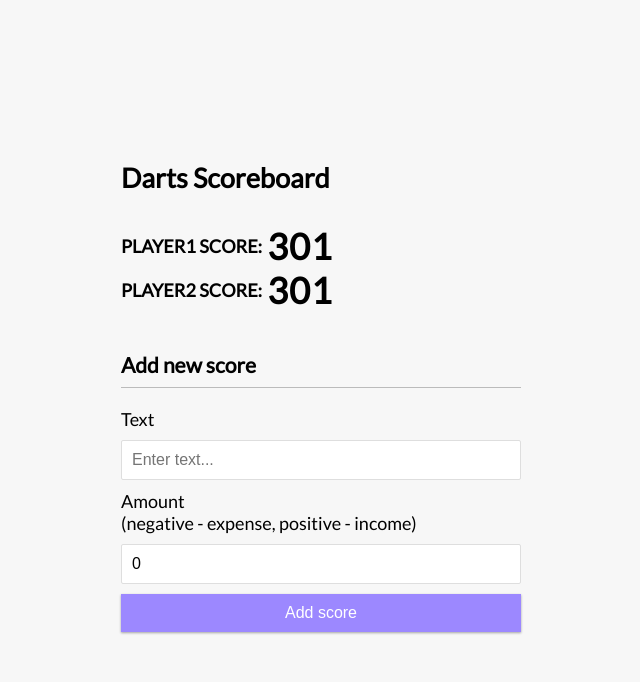
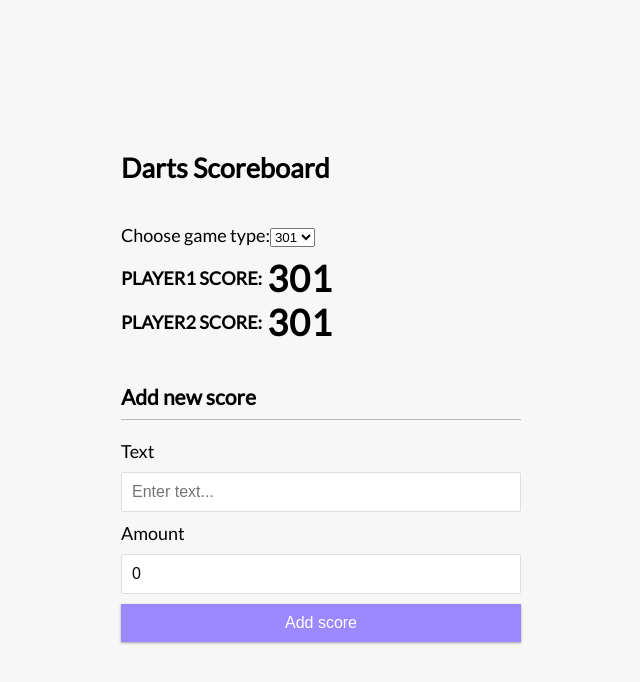
Before and after one commit to eetumaki/darts-app, a React (Create React App) app: page / in a window 1280 px wide. Shown: the top 682 px of the page, without its empty margins (319-959 px from the left). Built offline with nearby package versions, Linux system fonts and the light colour scheme.

Commit message:
made gametypes

```diff
--- a/src/components/AddScore.js
+++ b/src/components/AddScore.js
@@ -12,9 +12,7 @@ export const AddScore = () => {
             <input type="text" value={text} onChange={(e) => setText(e.target.value)} placeholder="Enter text..." />
             </div>
             <div className="form-control">
-            <label htmlFor="amount"
-                >Amount <br />
-                (negative - expense, positive - income)</label
+            <label htmlFor="amount"> Amount <br /></label
             >
             <input type="number" value={amount} onChange={(e) => setAmount(e.target.value)} placeholder="Enter amount..." />
             </div>
--- a/src/components/Score.js
+++ b/src/components/Score.js
@@ -1,15 +1,34 @@
-import React from 'react'
+import React, { useState } from 'react'
 
 export const Score = () => {
+  const [gameType, setGameType] = useState('option1'); //default gametype is 301
+  const [score, setScore] = useState({
+    score1:301,
+    score2:301
+  });
+
+  const handleGameTypeChange = (event) => {
+    setGameType(event.target.value);
+    //update scores based on selected gametype
+    setScore({
+        score1: event.target.value === 'option1' ? 301:501,
+        score2: event.target.value === 'option1' ? 301:501
+    });
+  };
   return (
     <div>
+        <label htmlFor="options">Choose game type: </label>
+        <select id="options" value={gameType} onChange={handleGameTypeChange}>
+        <option value="option1">301</option>
+        <option value="option2">501</option>
+        </select>
         <div className='score-container'>
             <h4>Player1 Score:</h4>
-            <h1 id='score1'>301</h1>
+            <h1 id='score1'>{score.score1}</h1>
         </div>
         <div className='score-container'>
             <h4>Player2 Score:</h4>
-            <h1 id='score2'>301</h1>
+            <h1 id='score2'>{score.score2}</h1>
         </div>
     </div>
   )
--- /dev/null
+++ b/test.html
@@ -0,0 +1,5 @@
+<label for="options">Choose an option:</label>
+<select id="options">
+    <option value="option1">Option 1</option>
+    <option value="option2">Option 2</option>
+</select>
```
